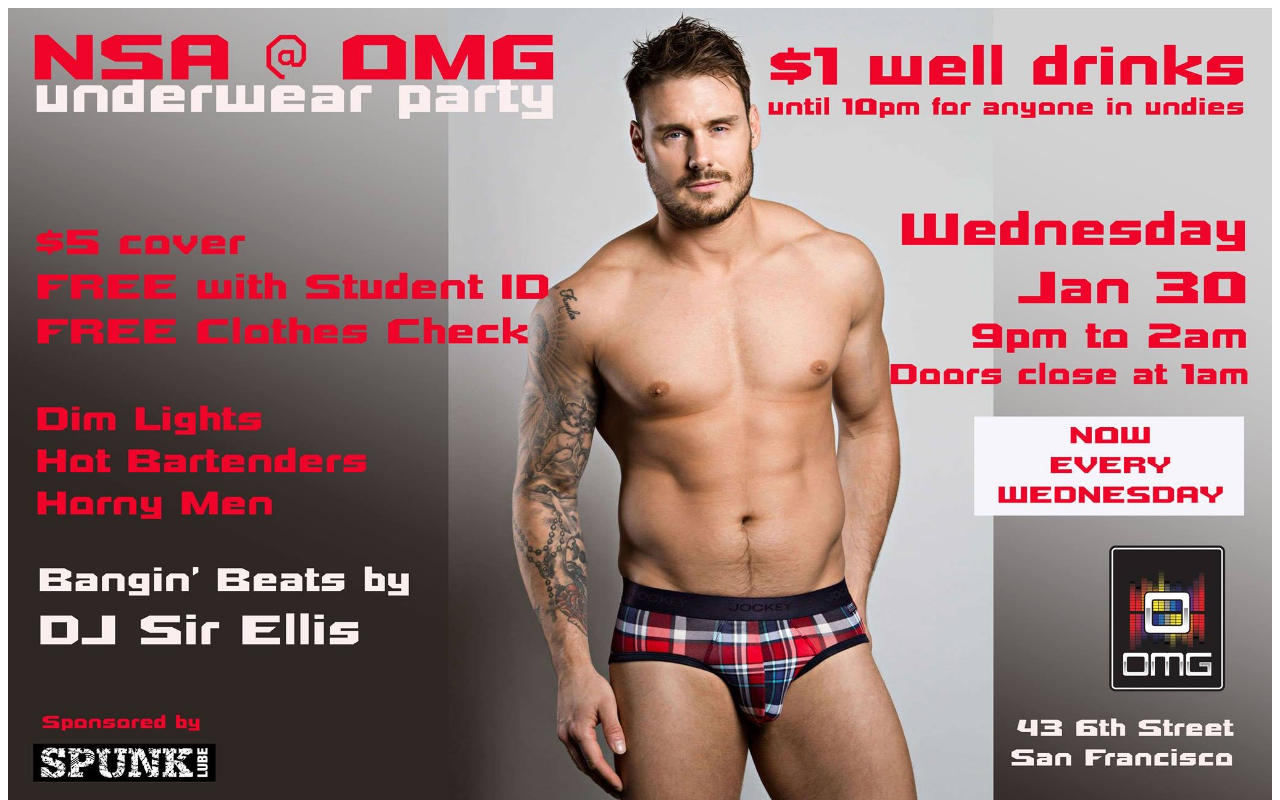
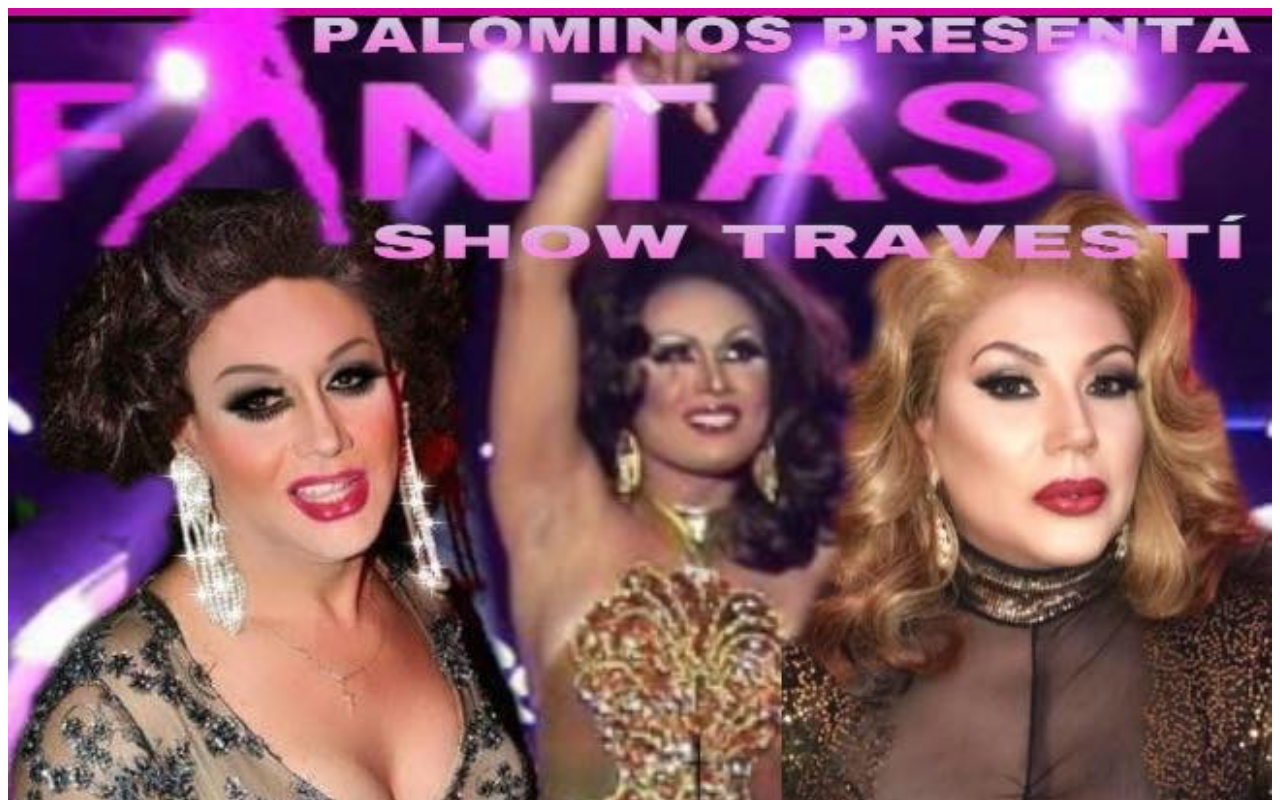
Before and after one commit to clubomg/netlify_static, a plain HTML site: page index.html in a window 1280 px wide. Shown: the top 800 px of the page. Drawn offline with Linux system fonts and the light colour scheme.

Commit message:
Feb 03 2019.

```diff
--- a/index.html
+++ b/index.html
@@ -11,9 +11,9 @@
 }
 </style>
 </head>
-<img src="Jan302018.jpeg" style="width:100%;">
+<img src="Feb012019.jpeg" style="width:100%;">
 <br>
-<img src="Feb012019.jpeg" style="width:100%;">
+<img src="Feb032019.jpeg" style="width:100%;">
 <body>
 
 </body>
```
Also changed, not shown: Feb032019.jpeg (added).
